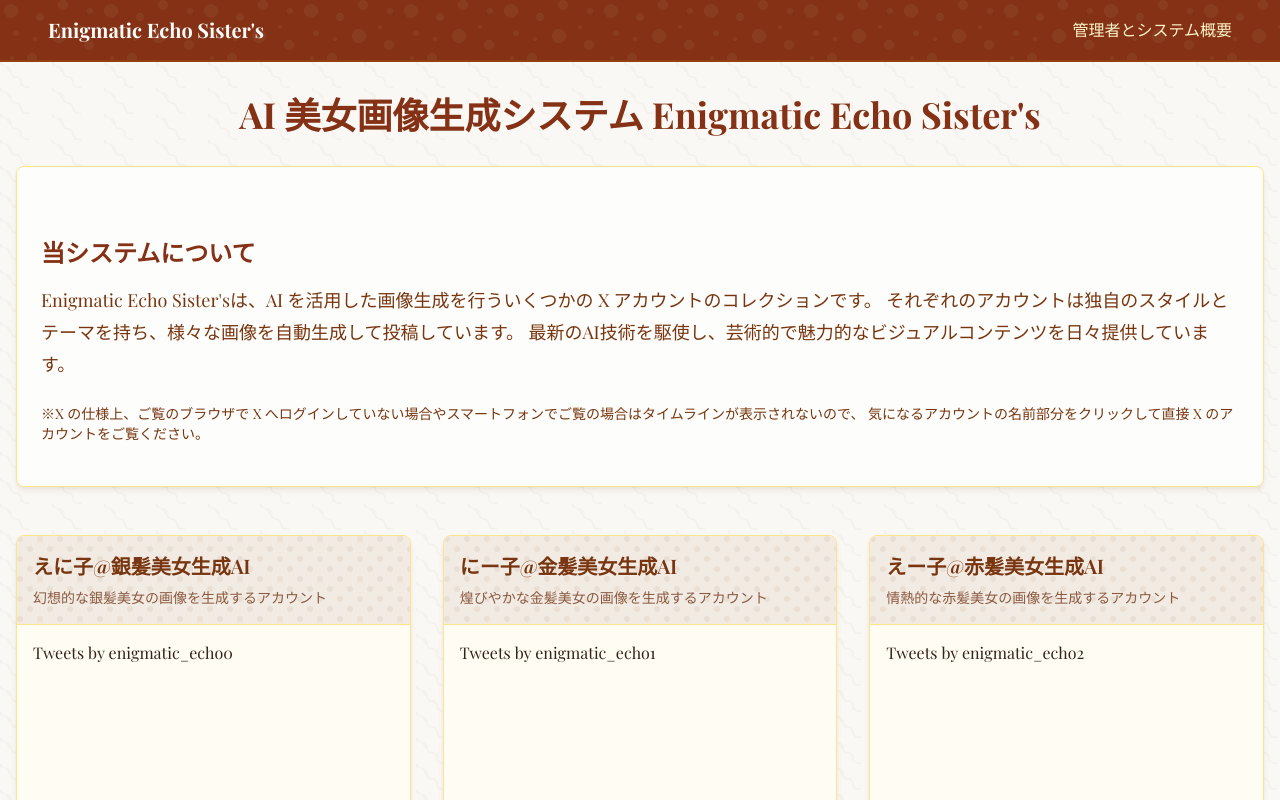
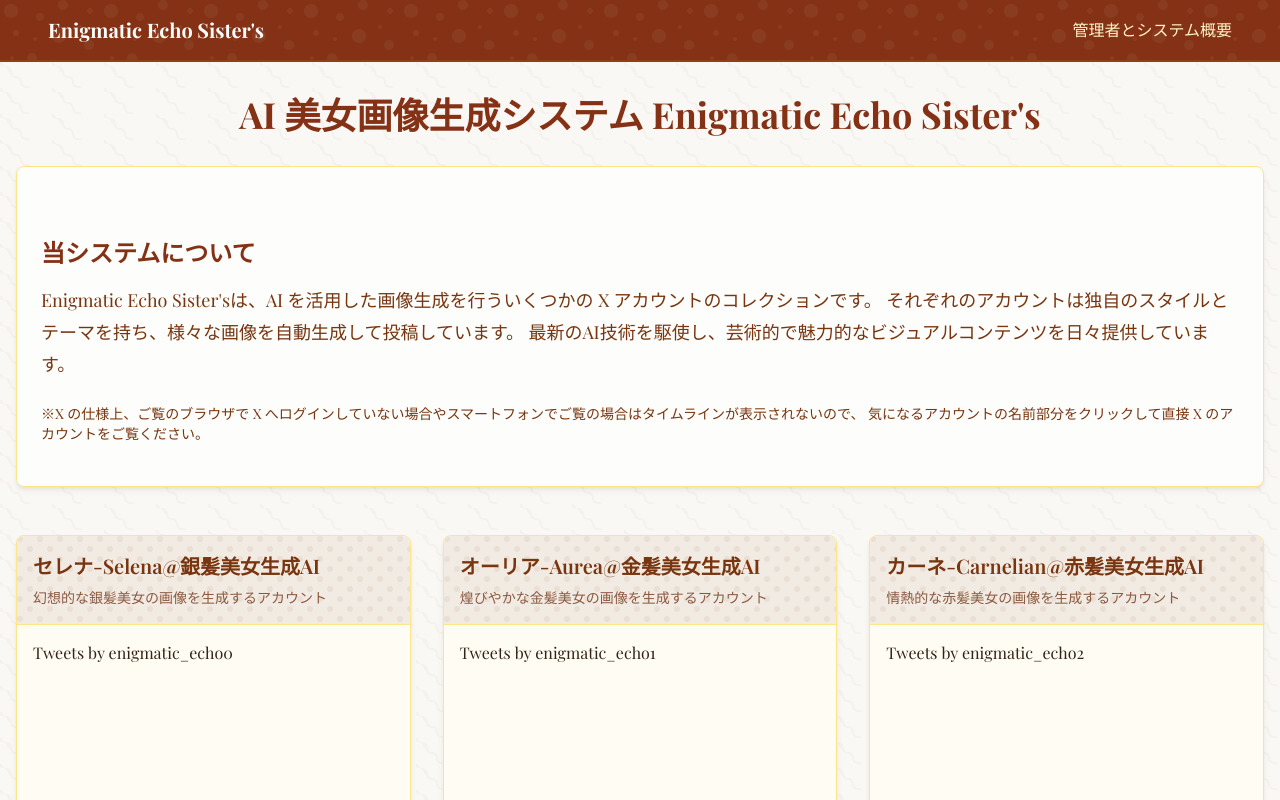
Before and after one commit to kitsystemyou/enigmatic-echo-lp, a Next.js app: page / in a window 1280 px wide. Shown: the top 800 px of the page. Built offline with nearby package versions, Linux system fonts and the light colour scheme; a web font is replaced by a local one.

Commit message:
fix account names

```diff
--- a/app/page.tsx
+++ b/app/page.tsx
@@ -25,7 +25,7 @@ export default function Home() {
           <div className="mansion-card-header p-4">
             <h3 className="text-xl font-serif font-semibold mb-2">
               <Link href="/account/0" className="hover:underline text-amber-900">
-                えに子@銀髪美女生成AI
+                セレナ-Selena@銀髪美女生成AI
               </Link>
             </h3>
             <p className="text-sm text-muted-foreground">幻想的な銀髪美女の画像を生成するアカウント</p>
@@ -39,7 +39,7 @@ export default function Home() {
           <div className="mansion-card-header p-4">
             <h3 className="text-xl font-serif font-semibold mb-2">
               <Link href="/account/1" className="hover:underline text-amber-900">
-                にー子@金髪美女生成AI
+                オーリア-Aurea@金髪美女生成AI
               </Link>
             </h3>
             <p className="text-sm text-muted-foreground">煌びやかな金髪美女の画像を生成するアカウント</p>
@@ -53,7 +53,7 @@ export default function Home() {
           <div className="mansion-card-header p-4">
             <h3 className="text-xl font-serif font-semibold mb-2">
               <Link href="/account/2" className="hover:underline text-amber-900">
-                えー子@赤髪美女生成AI
+                カーネ-Carnelian@赤髪美女生成AI
               </Link>
             </h3>
             <p className="text-sm text-muted-foreground">情熱的な赤髪美女の画像を生成するアカウント</p>
```
